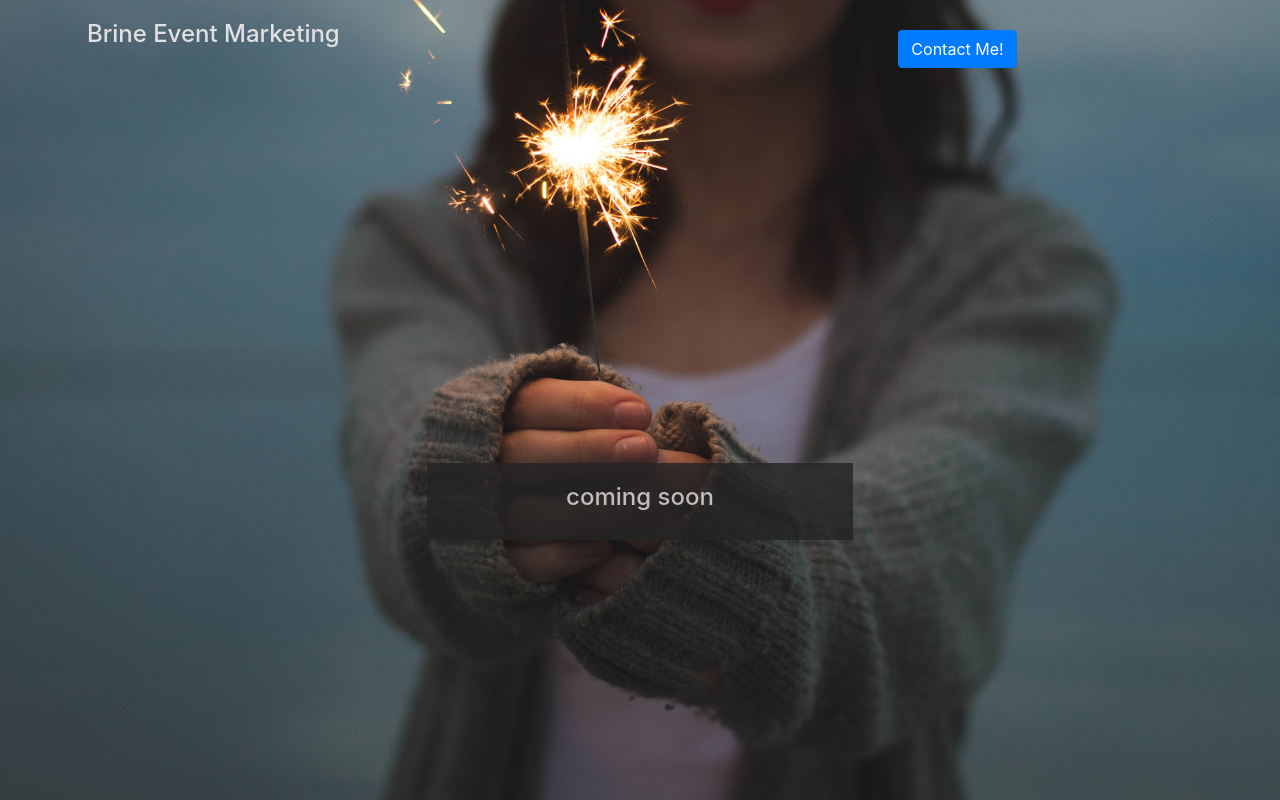
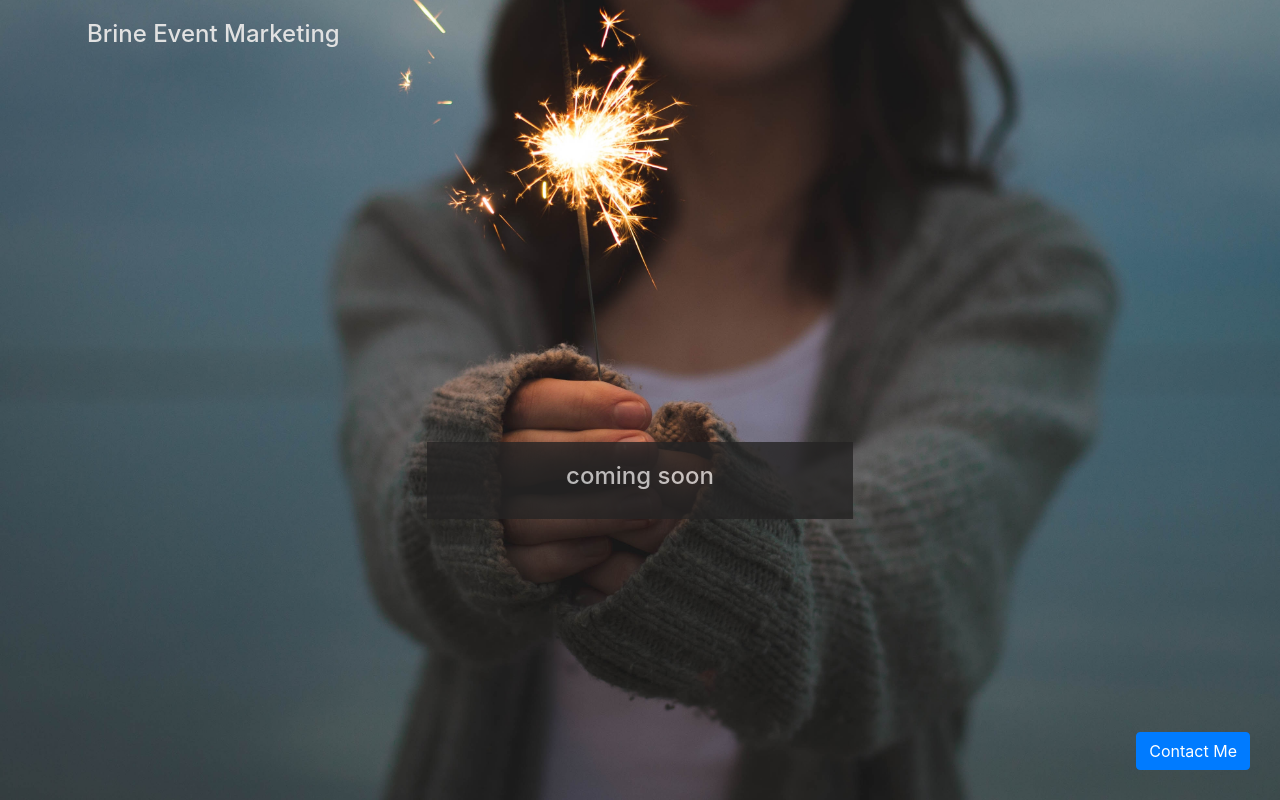
Before and after one commit to namurray1/brineeventmarketing, a PHP site: page / in a window 1280 px wide. Run offline with PHP 8.4, Linux system fonts and the light colour scheme; some libraries are stand-ins or nearby versions.

Commit message:
moving button around screen

```diff
--- a/index.html
+++ b/index.html
@@ -18,19 +18,33 @@
 <!-- background image with text block -->
 
 <body>
-    <div class="bgimage">
+    <!-- <div class="bgimage"> -->
         <div class="container-fluid">
             <div class="row">
                 <div class="col-sm">
                     <h4 class="be">Brine Event Marketing</h4>
                 </div>
                 <div class="col-sm"></div>
-                <div class="col-sm">
+                <div class="col-sm"></div>
+            </div>
+        </div>
+        <div class="container-fluid">
+            <div class="row">
+                <div class="col-sm"></div>
+                <div class="col-sm text-block">
+                    <h4 class="cs">coming soon</h4>
+                </div>
+                <div class="col-sm"></div>
+            </div>
+        </div>
+
+    <!-- </div> -->
+
 
     <!-- beginning of contact me modal -->
-
-                    <button type="button" class="btn btn-primary" id="cmbutton" data-toggle="modal" data-target="#myModal">Contact Me!</button>
-
+    <div class="container">
+    <button type="button" class="btn btn-primary" id="cmbutton" data-toggle="modal" data-target="#myModal">Contact Me</button>
+</div>
     <!-- modal -->
 
     <div class="modal fade" id="myModal">
@@ -60,19 +74,6 @@
             </div>
         </div>
     </div>
-                </div>
-            </div>
-        </div>
-        <div class="container-fluid">
-            <div class="row">
-                <div class="col-sm"></div>
-                <div class="col-sm text-block">
-                    <h4 class="cs">coming soon</h4>
-                </div>
-                <div class="col-sm"></div>
-            </div>
-        </div>
-    </div>
 
 
     <script src="script.js"></script>
--- a/script.js
+++ b/script.js
@@ -1,3 +1,3 @@
-$(document).ready(function(){
-    $('[data-toggle="popover"]').popover();
-});
+// $(document).ready(function(){
+//     $('[data-toggle="popover"]').popover();
+// });
--- a/style.css
+++ b/style.css
@@ -3,7 +3,8 @@
 html,
 body {
     height: 100%;
-}
+    background: url("images/sparkler.jpg") no-repeat center/cover;
+   }
 
 /* font instructions */
 
@@ -11,13 +12,6 @@
     font-family: 'Quicksand', sans-serif;
 }
 
-.bgimage {
-    background-image: url("images/sparkler.jpg");
-    height: 100%;
-    background-position: center;
-    background-repeat: no-repeat;
-    background-size: cover;
-}
 
 .text-block {
     background-color: rgb(37, 36, 36);
@@ -28,14 +22,16 @@
     top: 365px;
 }
 
-#id {
+/* #id {
     white-space: normal;
     text-decoration: none;
+} */
 
-}
-
-#cmbutton{
+#cmbutton {
     margin: 30px;
+    position: absolute;
+    right: 0;
+    bottom: 0;
 }
 
 .cs,
@@ -44,3 +40,7 @@
     padding: 20px;
     text-align: center;
 }
+
+.container {
+    bottom: 0;
+}
```
Lines whose indentation alone changed are shown as unchanged.
